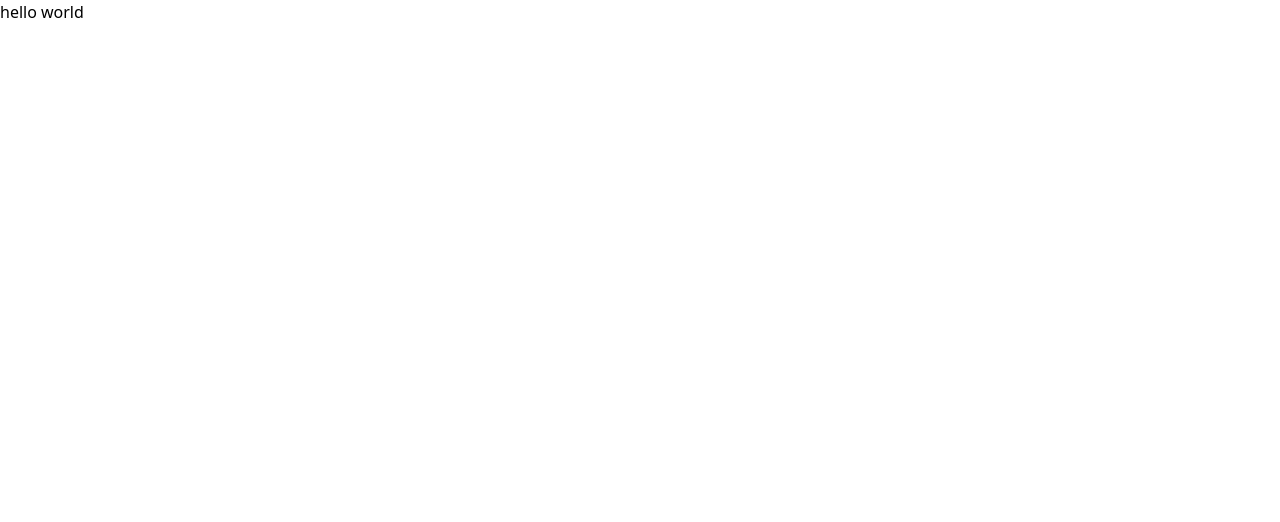
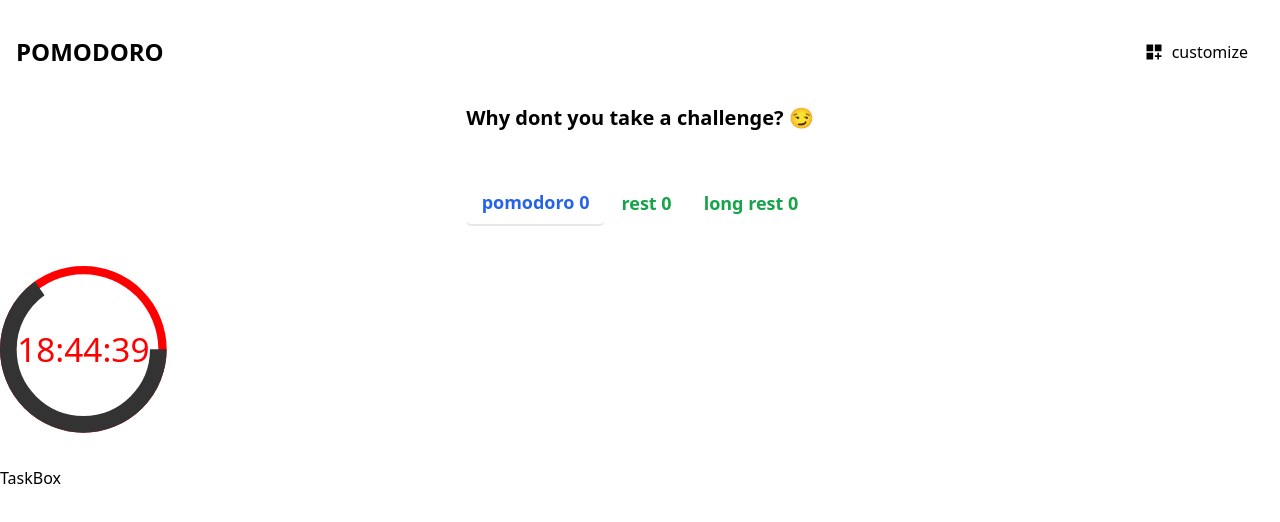
Before and after one commit to arentalb/react-practice-components, a React (Vite) app: page / in a window 1280 px wide. Shown: the top 522 px of the page. Built offline with nearby package versions, Linux system fonts and the light colour scheme.

Commit message:
Do somthing

```diff
--- a/package.json
+++ b/package.json
@@ -11,7 +11,8 @@
   },
   "dependencies": {
     "react": "^18.2.0",
-    "react-dom": "^18.2.0"
+    "react-dom": "^18.2.0",
+    "react-icons": "^5.0.1"
   },
   "devDependencies": {
     "@types/react": "^18.2.43",
--- a/src/App.jsx
+++ b/src/App.jsx
@@ -1,5 +1,23 @@
+import { Header } from "./components/Header.jsx";
+import { TaskBox } from "./components/TaskBox.jsx";
+import { TimerBox } from "./components/TimerBox.jsx";
+
 function App() {
-  return <p>hello world </p>;
+  return (
+    <>
+      <header className={"sticky top-0 "}>
+        <Header />
+      </header>
+      <main>
+        <div>
+          <TimerBox />
+        </div>
+        <div>
+          <TaskBox />
+        </div>
+      </main>
+    </>
+  );
 }
 
 export default App;
--- /dev/null
+++ b/src/components/Header.jsx
@@ -0,0 +1,20 @@
+import { MdDashboardCustomize } from "react-icons/md";
+
+export function Header() {
+  return (
+    <div className={"px-4 py-8 flex justify-between items-center"}>
+      <p className={"uppercase font-bold text-2xl"}>pomodoro</p>
+      <div>
+        <button
+          className={
+            "rounded-md  hover:bg-gray-200 hover:text-blue-600 px-4 py-2 flex items-center gap-2 transition-all duration-400"
+          }
+        >
+          <MdDashboardCustomize className={"text-xl"} />
+
+          <span className={"hidden sm:flex"}>customize</span>
+        </button>
+      </div>
+    </div>
+  );
+}
--- /dev/null
+++ b/src/components/Tab.jsx
@@ -0,0 +1,11 @@
+export function Tab({ children, color = "text-green-600 ", active }) {
+  return (
+    <button
+      className={`${
+        active ? "border-b-2" : ""
+      } rounded-md text-lg font-semibold hover:bg-gray-200 hover:${color} px-4 py-2 flex items-center gap-2 transition-all duration-400 ${color} `}
+    >
+      {children}
+    </button>
+  );
+}
--- /dev/null
+++ b/src/components/TaskBox.jsx
@@ -0,0 +1,3 @@
+export function TaskBox() {
+  return <>TaskBox</>;
+}
--- /dev/null
+++ b/src/components/Timer.jsx
@@ -0,0 +1,65 @@
+import { useEffect, useState } from "react";
+
+const Timer = () => {
+  const [currentTime, setCurrentTime] = useState(new Date());
+
+  useEffect(() => {
+    const interval = setInterval(() => {
+      setCurrentTime(new Date());
+    }, 1000);
+
+    return () => clearInterval(interval);
+  }, []);
+
+  const circleRadius = 45;
+  const circleCircumference = 2 * Math.PI * circleRadius;
+
+  const hours = currentTime.getHours().toString().padStart(2, "0");
+  const minutes = currentTime.getMinutes().toString().padStart(2, "0");
+  const seconds = currentTime.getSeconds().toString().padStart(2, "0");
+
+  return (
+    <div
+      style={{
+        width: "200px",
+        height: "200px",
+        display: "flex",
+        justifyContent: "center",
+        alignItems: "center",
+      }}
+    >
+      <svg viewBox="0 0 120 120" fill={"#fff"}>
+        <circle
+          cx="50"
+          cy="50"
+          r={circleRadius}
+          stroke="#ff0000"
+          strokeWidth="10"
+        />
+        <circle
+          cx="50"
+          cy="50"
+          r={circleRadius}
+          stroke="#333"
+          strokeWidth="10"
+          strokeDasharray={circleCircumference}
+          strokeDashoffset={`${
+            circleCircumference - (seconds / 60) * circleCircumference
+          }`}
+        />
+        <text
+          x="50"
+          y="50"
+          dominantBaseline="central"
+          textAnchor="middle"
+          fontSize="20"
+          fill="red"
+        >
+          {`${hours}:${minutes}:${seconds}`}
+        </text>
+      </svg>
+    </div>
+  );
+};
+
+export default Timer;
--- /dev/null
+++ b/src/components/TimerBox.jsx
@@ -0,0 +1,29 @@
+import { Tab } from "./Tab.jsx";
+import CircularTimer from "./Timer.jsx";
+
+export function TimerBox() {
+  return (
+    <div>
+      <p className={"font-bold text-xl text-center mb-12"}>
+        Why dont you take a challenge? 😏
+      </p>
+      <div className={"flex flex-col justify-center items-center"}>
+        <div className={"flex justify-center items-center mb-10"}>
+          <Tab color={"text-blue-600"} active={true}>
+            pomodoro 0
+          </Tab>
+          <Tab>rest 0</Tab>
+          <Tab>long rest 0</Tab>
+        </div>
+
+        <div className="container mx-auto">
+          <CircularTimer
+            totalTime={60}
+            size="w-64 h-64"
+            timerColor="bg-blue-500"
+          />
+        </div>
+      </div>
+    </div>
+  );
+}
```
Also changed, not shown: 1 other file (tests, documents, lock files or other folders).
